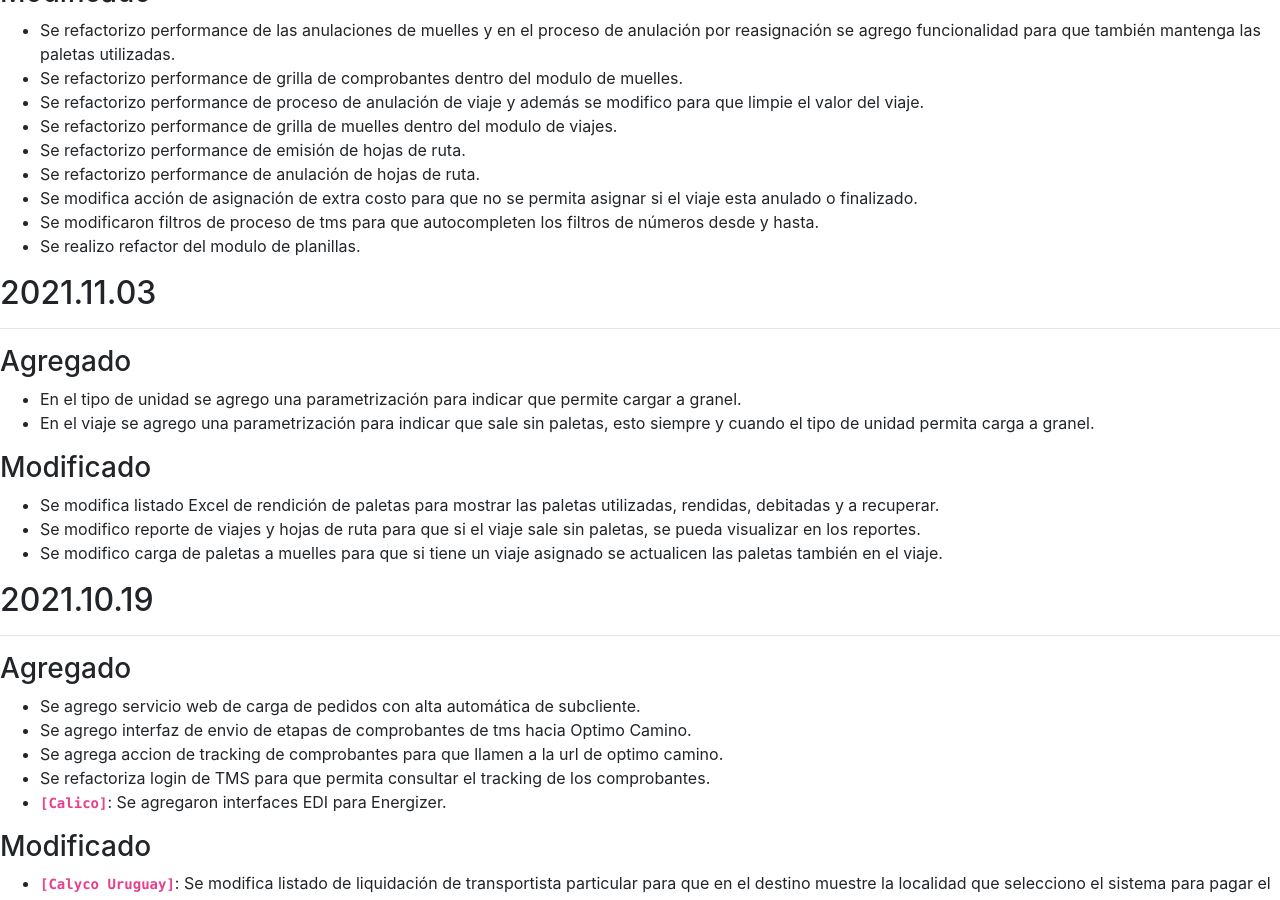
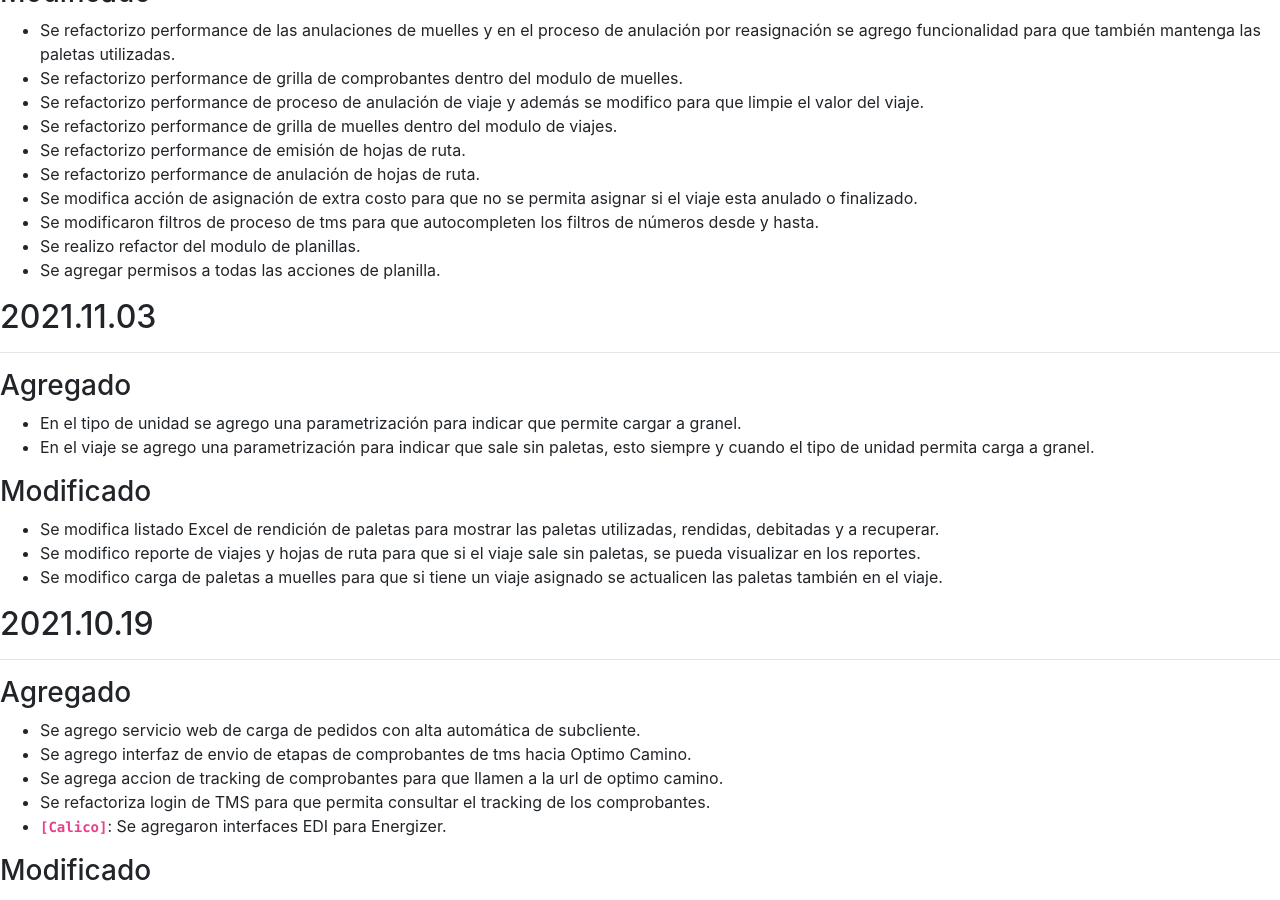
Before and after one commit to brainsys-arsaad/versionado, a Jekyll site: the page built from registro-cambios.markdown, in a window 1280 px wide and 900 px high, scrolled down 545 px. Built offline with Jekyll 4.4.1, drawn with Linux system fonts in a browser that asks for light colours.

Commit message:
Update registro-cambios.markdown

```diff
--- a/registro-cambios.markdown
+++ b/registro-cambios.markdown
@@ -73,6 +73,7 @@ El formato esta basado en [Keep a Changelog](https://keepachangelog.com/es-ES/1.
 - Se modifica acción de asignación de extra costo para que no se permita asignar si el viaje esta anulado o finalizado.
 - Se modificaron filtros de proceso de tms para que autocompleten los filtros de números desde y hasta.
 - Se realizo refactor del modulo de planillas.
+- Se agregar permisos a todas las acciones de planilla.
 
 ## 2021.11.03
 ---
```
